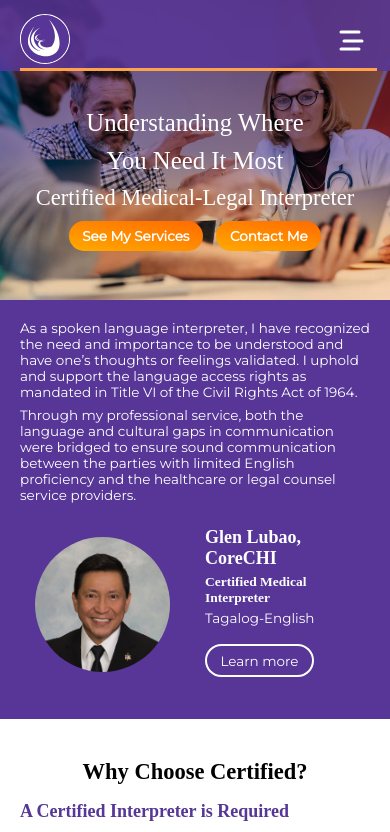
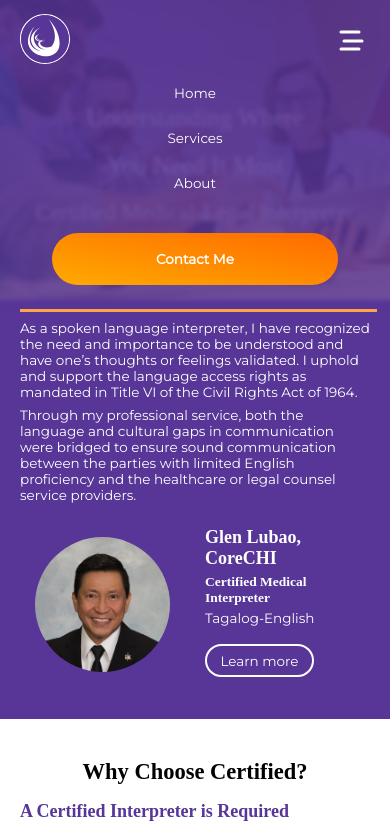
Before and after one commit to clydebaron2000/unicome, a React (Create React App) app in the folder client/: page / in a window 390 px wide. Shown: the top 832 px of the page. Built offline with nearby package versions, Linux system fonts and the light colour scheme.

Commit message:
additional navbar and scss fixes

```diff
--- a/client/src/components/navbar/index.jsx
+++ b/client/src/components/navbar/index.jsx
@@ -7,21 +7,23 @@ import {useEffect, useState} from 'react'
 import { ReactComponent as Logo } from '../../logo.svg'
 import { ReactComponent as MenuIcon } from '../../media/menu-icon.svg'
 import ModalButton from "../ModalAndButton";
+import BounceButton from "../ActionButton";
 export default function Navbar(props) {
     const [collapsed, setCollapsed] = useState(false);
     const [active,setActive] = useState(window.location.pathname)
     const location = useLocation();
+    const menu_bar={
+        "/#":'Home',
+        '/#services':'Services',
+        '/about':'About',
+    }
     useEffect(_=>{
         if(location.hash)
             document?.querySelector?.(location.hash)?.scrollIntoView({
                 behavior:'smooth'
             });
     },[location])
-    const menu_bar={
-        "/#":'Home',
-        '/#services':'Services',
-        '/about':'About',
-    }
+
     return (
         <div className="navbar">
         <div className='container'>
@@ -41,7 +43,7 @@ export default function Navbar(props) {
             >
                 <MenuIcon/>
             </button>
-            <div id="nav" className={'menu '+((collapsed)?'hide':' ')}>
+            <div id="nav" className={'menu'+((collapsed)?'':' show')}>
                 <div className='menu-links'>
                     {Object.keys(menu_bar).map((key,i)=>
                         <div key={i} onClick={_=>{
@@ -51,8 +53,11 @@ export default function Navbar(props) {
                             <Link
                                 // className={(key===window.location.pathname)?"selected":null}
                                 exact to={key}
+                                href={key}
                             >
-                                {menu_bar[key]}
+                                <BounceButton>
+                                    {menu_bar[key]}
+                                </BounceButton>
                             </Link>
                         </div>
                     )}
--- a/client/src/css/app.css
+++ b/client/src/css/app.css
@@ -73,6 +73,8 @@ html {
 
 button {
   border: none;
+  background: none;
+  color: white;
 }
 
 section {
@@ -351,7 +353,7 @@ section {
   .navbar .container .menu * {
     width: stretch;
   }
-  .navbar .container .menu.hide {
+  .navbar .container .menu.show {
     transition: ease-in-out max-height 1s;
     max-height: 100vh;
   }
@@ -437,12 +439,12 @@ section {
 .navbar .container .menu .menu-links:last-child {
   margin: 0;
 }
-.navbar .container .menu button {
+.navbar .container .menu button.action-button {
   margin: auto 0;
   height: fit-content;
 }
 @media (max-width: 50em) {
-  .navbar .container .menu button {
+  .navbar .container .menu button.action-button {
     margin: 3rem;
     padding: 2rem;
   }
@@ -514,6 +516,7 @@ section {
   text-transform: capitalize;
 }
 .hero.home .foreground .content h1, .hero.home .foreground .content h2 {
+  margin-top: 10px;
   margin-bottom: 10px;
 }
 .hero.home .foreground .content .button-container {
--- a/client/src/scss/app.scss
+++ b/client/src/scss/app.scss
@@ -63,6 +63,8 @@ html{
 }
 button{
   border: none;
+  background: none;
+  color:white;
 }
 section{
   padding: 40px 20px;
@@ -284,7 +286,7 @@ section{
         max-height: 0;
         padding:0 .5rem;
         *{width:stretch;}
-        &.hide{
+        &.show{
           transition: ease-in-out max-height 1s;
           max-height: 100vh;
         }
@@ -353,7 +355,7 @@ section{
           margin:0;
         }
       }
-      button{
+      button.action-button{
         // width:stretch;
         margin: auto 0;
         @include breakpoint-max($tablet){
@@ -432,6 +434,7 @@ section{
         text-transform: capitalize;
       }
       h1,h2{
+        margin-top: 10px;
         margin-bottom: 10px;
       }
       .button-container{
```
